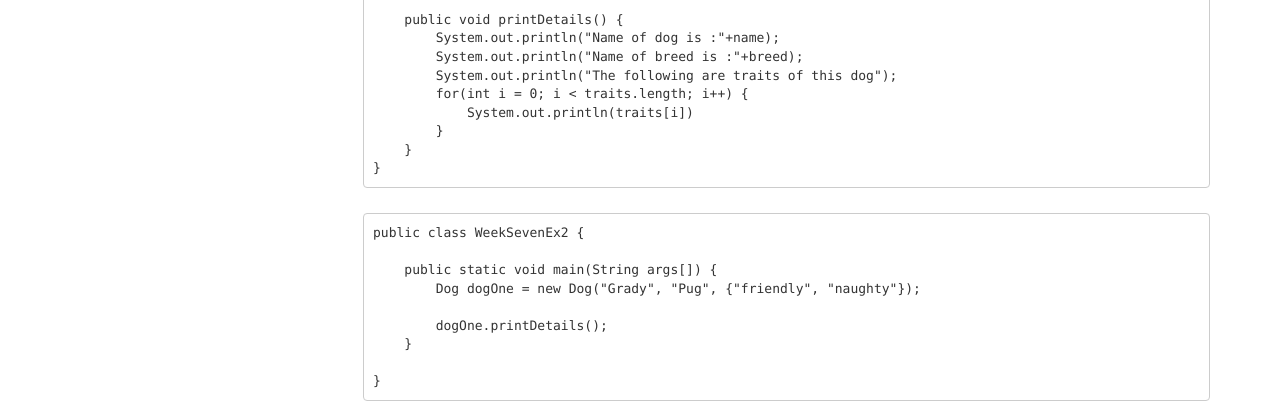
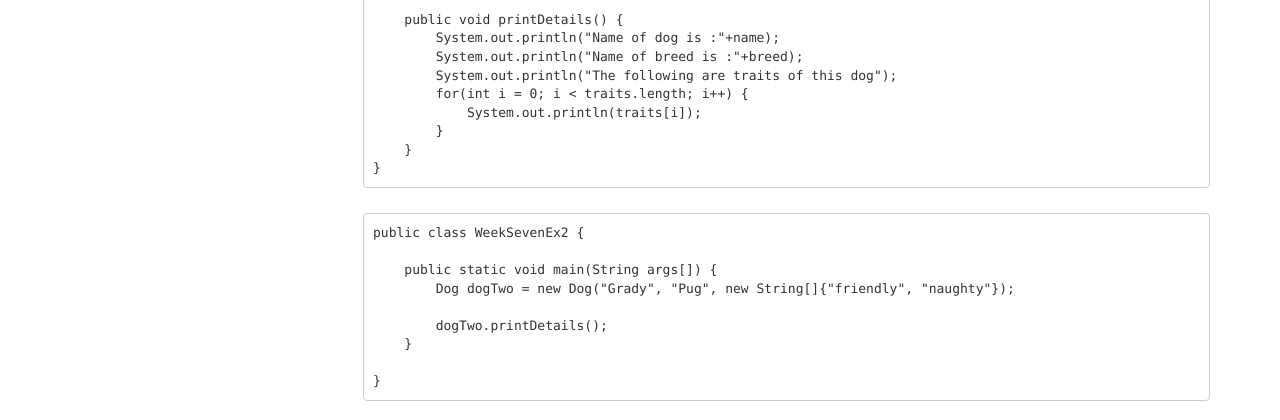
Before and after one commit to rambethina/java, a Jekyll site: the page built from pages/mydoc/mydoc_week_seven.md, in a window 1280 px wide and 1400 px high, scrolled down 2230 px. Shown: the part 471-891 px from the top of the window. Built offline with Jekyll 4.4.1, drawn with Linux system fonts in a browser that asks for light colours; comment, search, counter and statistics services are not loaded; some of the changed text lies outside the part shown.

Commit message:
week seven content

```diff
--- a/pages/mydoc/mydoc_week_seven.md
+++ b/pages/mydoc/mydoc_week_seven.md
@@ -65,7 +65,7 @@ public class Dog {
         System.out.println("Name of breed is :"+breed);
         System.out.println("The following are traits of this dog");
         for(int i = 0; i < traits.length; i++) {
-            System.out.println(traits[i])
+            System.out.println(traits[i]);
         }
     }
 }
@@ -78,8 +78,8 @@ public class WeekSevenEx1 {
     public static void main(String args[]) {
         Dog dogOne = new Dog();
         dogOne.name = "Grady";
-        dogOne.breed = "Pug"
-        dogOne.traits = {"friendly", "naughty"};
+        dogOne.breed = "Pug";
+        dogOne.traits = new String[]{"friendly", "naughty"};
 
         dogOne.printDetails();
     }
@@ -117,7 +117,7 @@ public class Dog {
         System.out.println("Name of breed is :"+breed);
         System.out.println("The following are traits of this dog");
         for(int i = 0; i < traits.length; i++) {
-            System.out.println(traits[i])
+            System.out.println(traits[i]);
         }
     }
 }
@@ -127,9 +127,9 @@ public class Dog {
 public class WeekSevenEx2 {
 
     public static void main(String args[]) {
-        Dog dogOne = new Dog("Grady", "Pug", {"friendly", "naughty"});
+        Dog dogTwo = new Dog("Grady", "Pug", new String[]{"friendly", "naughty"});
 
-        dogOne.printDetails();
+        dogTwo.printDetails();
     }
 
 }
@@ -159,7 +159,7 @@ public class Dog {
         System.out.println("Name of breed is :"+breed);
         System.out.println("The following are traits of this dog");
         for(int i = 0; i < traits.length; i++) {
-            System.out.println(traits[i])
+            System.out.println(traits[i]);
         }
     }
 }
@@ -172,7 +172,7 @@ Note the following will result in a compilation error
 public class WeekSevenEx2 {
 
     public static void main(String args[]) {
-        Dog dogOne = new Dog("Grady", "Pug", {"friendly", "naughty"});
+        Dog dogOne = new Dog("Grady", "Pug",new String[]{"friendly", "naughty"});
 
         System.out.println(dogOne.name); // should result in a compilation error since name is a private variable
         dogOne.printDetails();
```
